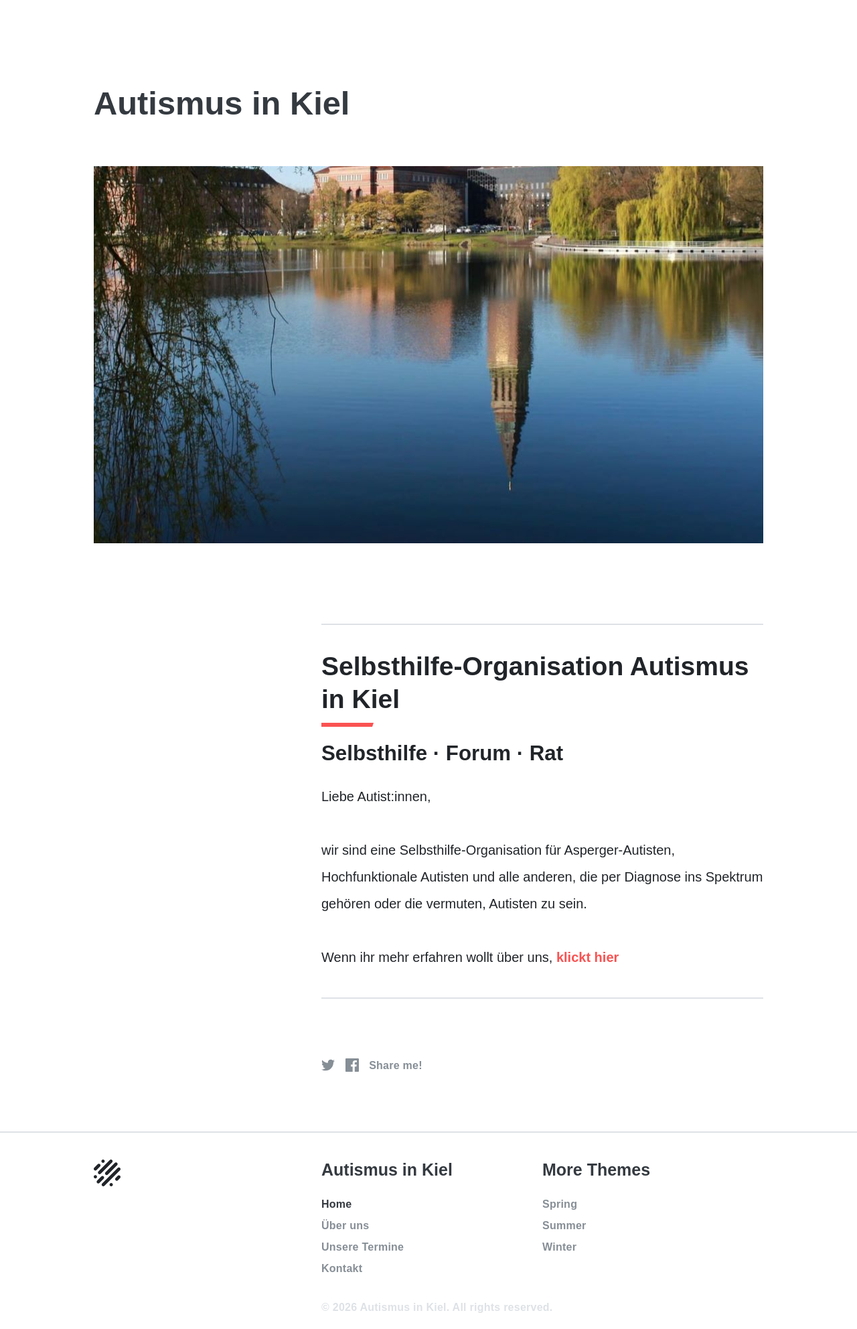
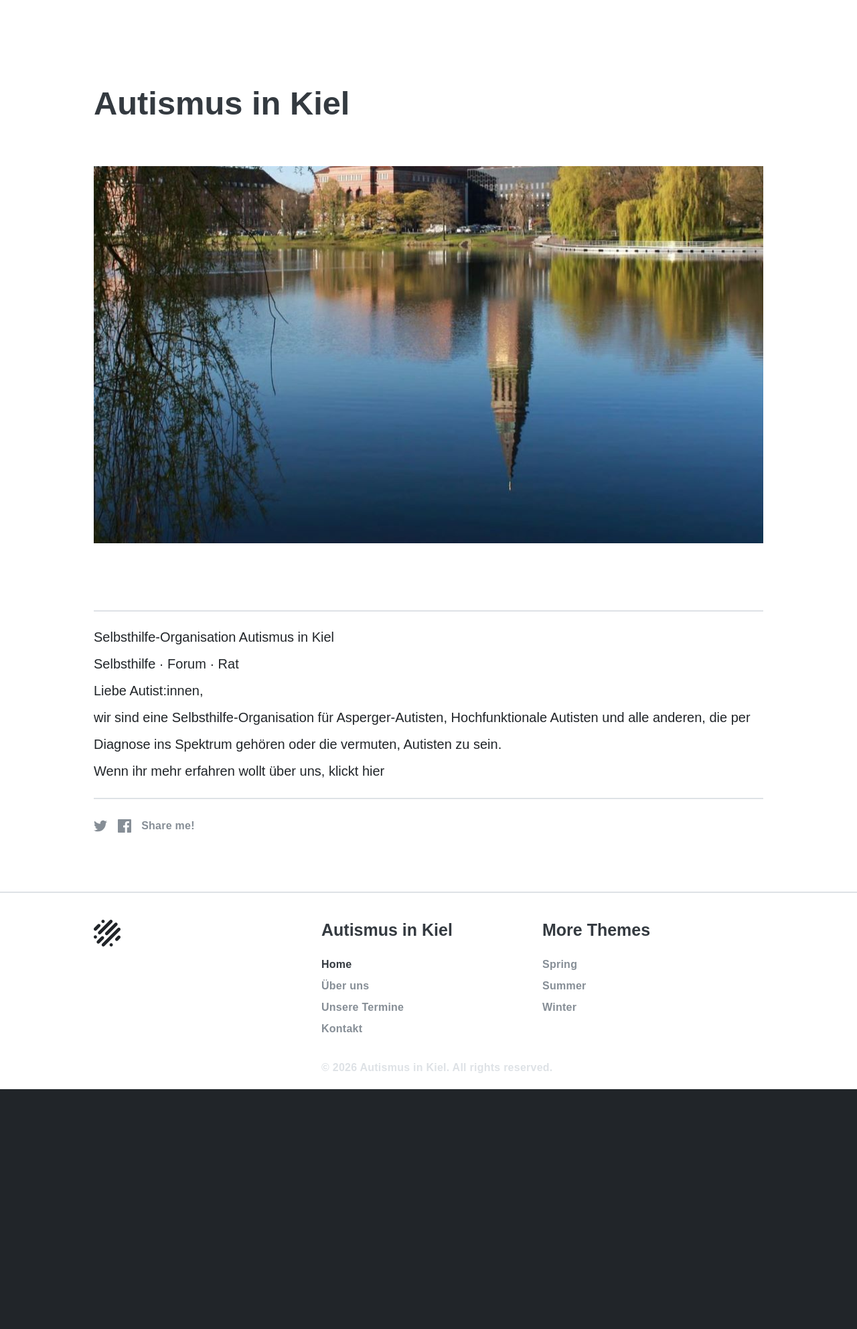
Before and after one commit to insertmesh/AIKWebsite_TEST, a Jekyll site: the page built from index.markdown, in a window 1280 px wide. Shown: the whole page at 67% size. Built offline with Jekyll 4.4.1, drawn with Linux system fonts in a browser that asks for light colours; after the commit the page ends 1626 px from its top, so only the background shows below that.

Commit message:
Update home.html
trying to fix center of page here instead of in _content.scss

```diff
--- a/_layouts/home.html
+++ b/_layouts/home.html
@@ -1,6 +1,22 @@
 ---
 layout: default
 ---
+
+<style>
+  /* Verhindert die Verschiebung nach rechts auf der Startseite */
+  .home-layout-container {
+    margin-top: 3rem;
+    margin-bottom: 4rem;
+    width: 100%;
+  }
+
+  /* Richtet alle Texte und Überschriften linksbündig aus */
+  .home-layout-container > * {
+    margin-left: 0 !important;
+    padding-left: 0 !important;
+    max-width: 100% !important;
+  }
+</style>
 
 <article class="content page home-layout">
   <header class="hero">
@@ -10,7 +26,7 @@ layout: default
     {% endif %}
   </header>
 
-  <div class="content-style">
+  <div class="home-layout-container">
     {{ content }}
     {% include core/share.html %}
   </div>
```
